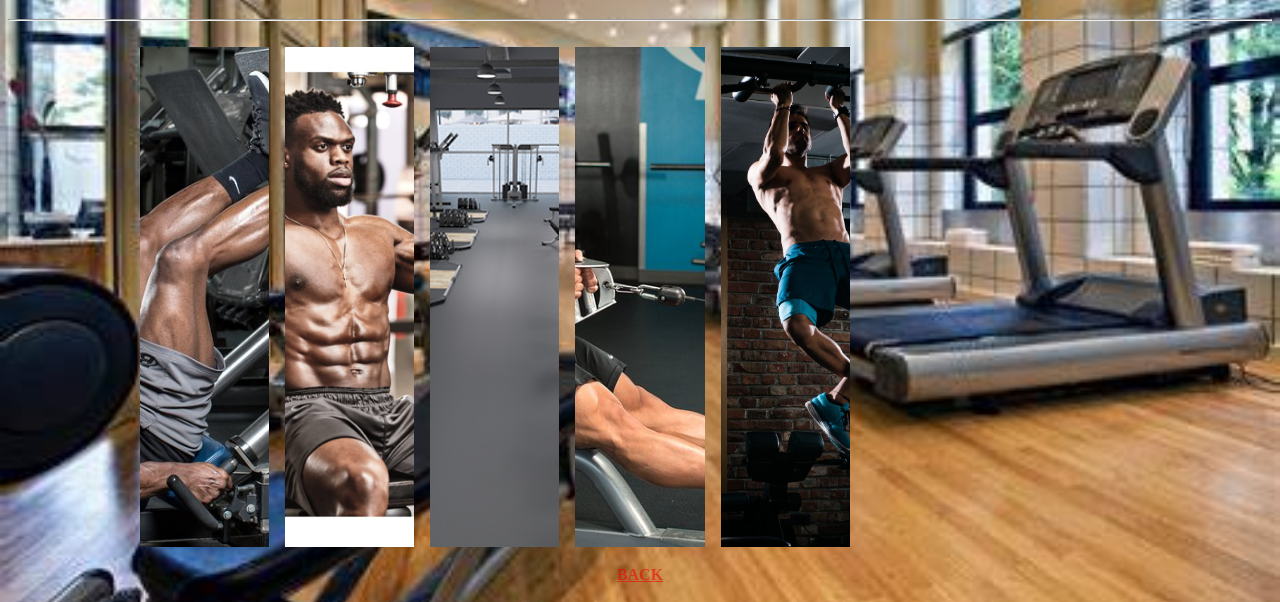
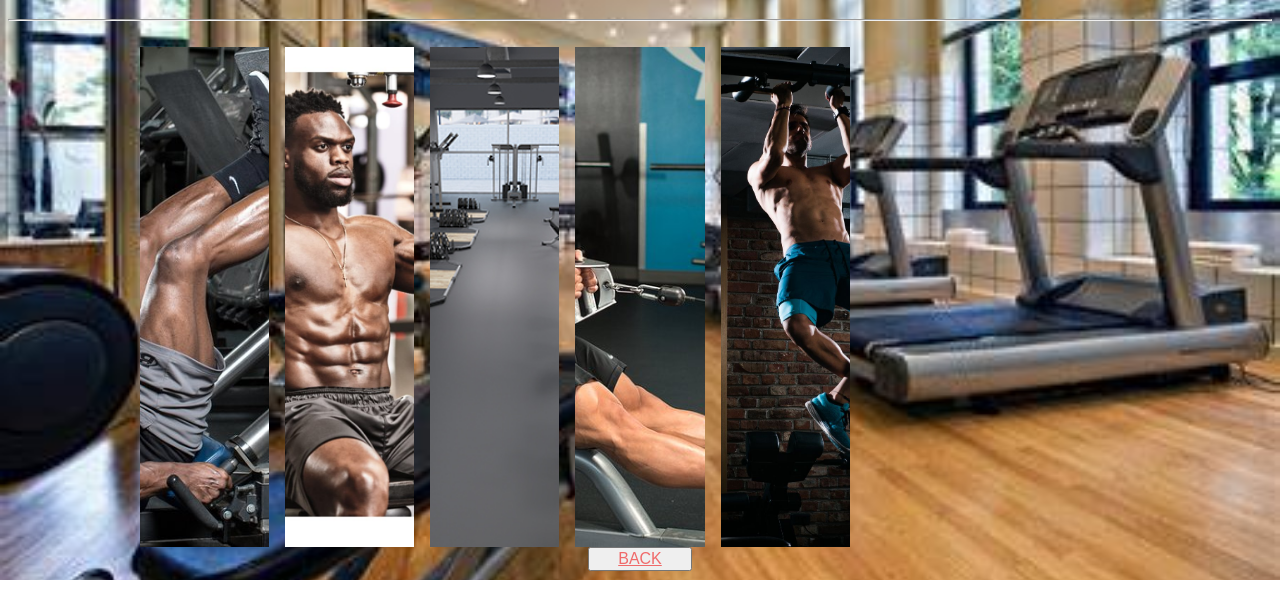
Before and after one commit to vigneshkumar111/MasterGym, a plain HTML site: page photos.html in a window 1280 px wide. Shown: the part 220-822 px from the top of the page. After the commit the page ends 800 px from the top, so only its background shows below. Drawn offline with Linux system fonts and the light colour scheme.

Commit message:
Update photos.html

```diff
--- a/photos.html
+++ b/photos.html
@@ -22,7 +22,7 @@
             </div>
          <div class="link">
         <center>
-            <h3><blockquote><a href="gym.html"> BACK</a></blockquote></h3>
+            <button><a href="index.html"> BACK</a></button>
         </center>
          </div>
 
```
